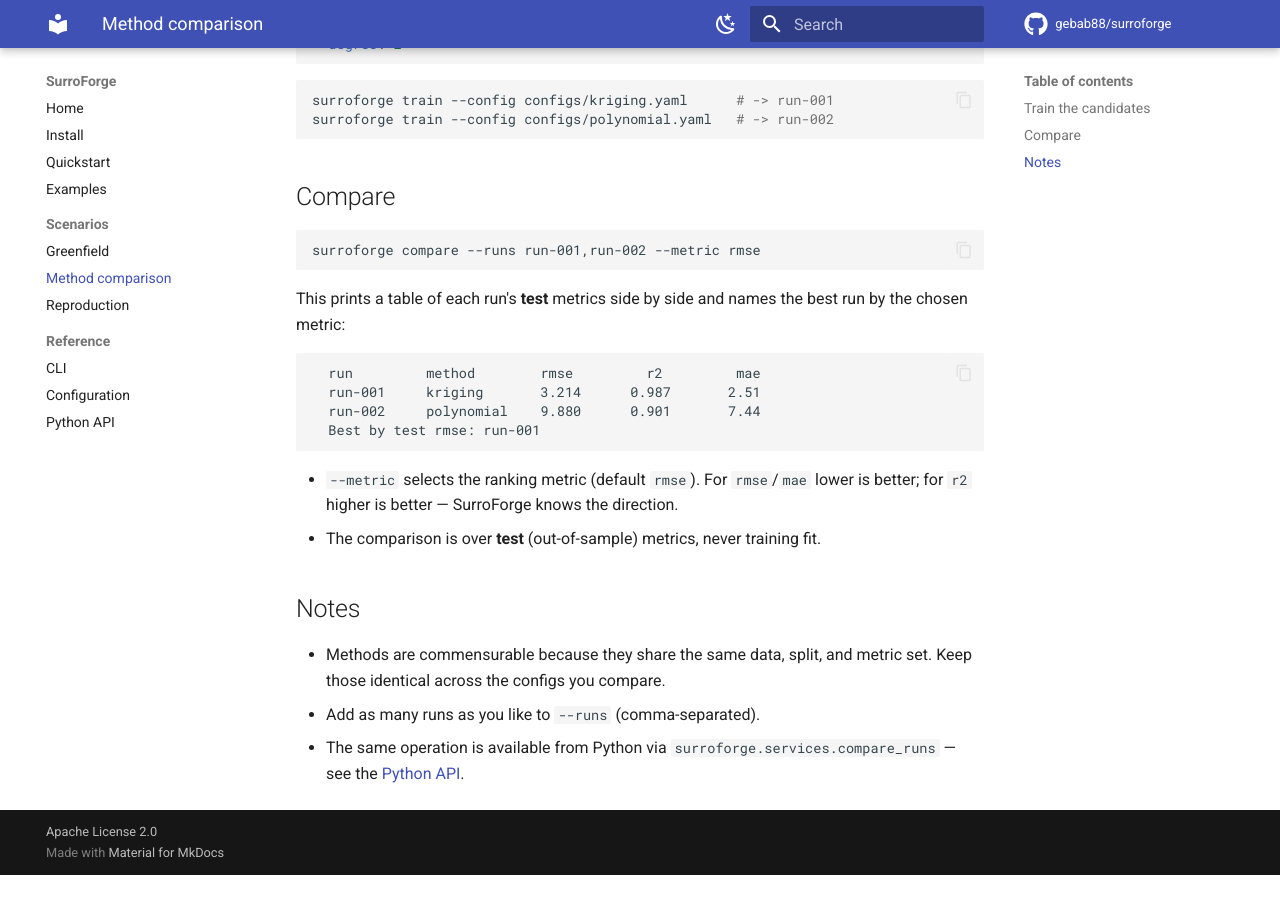
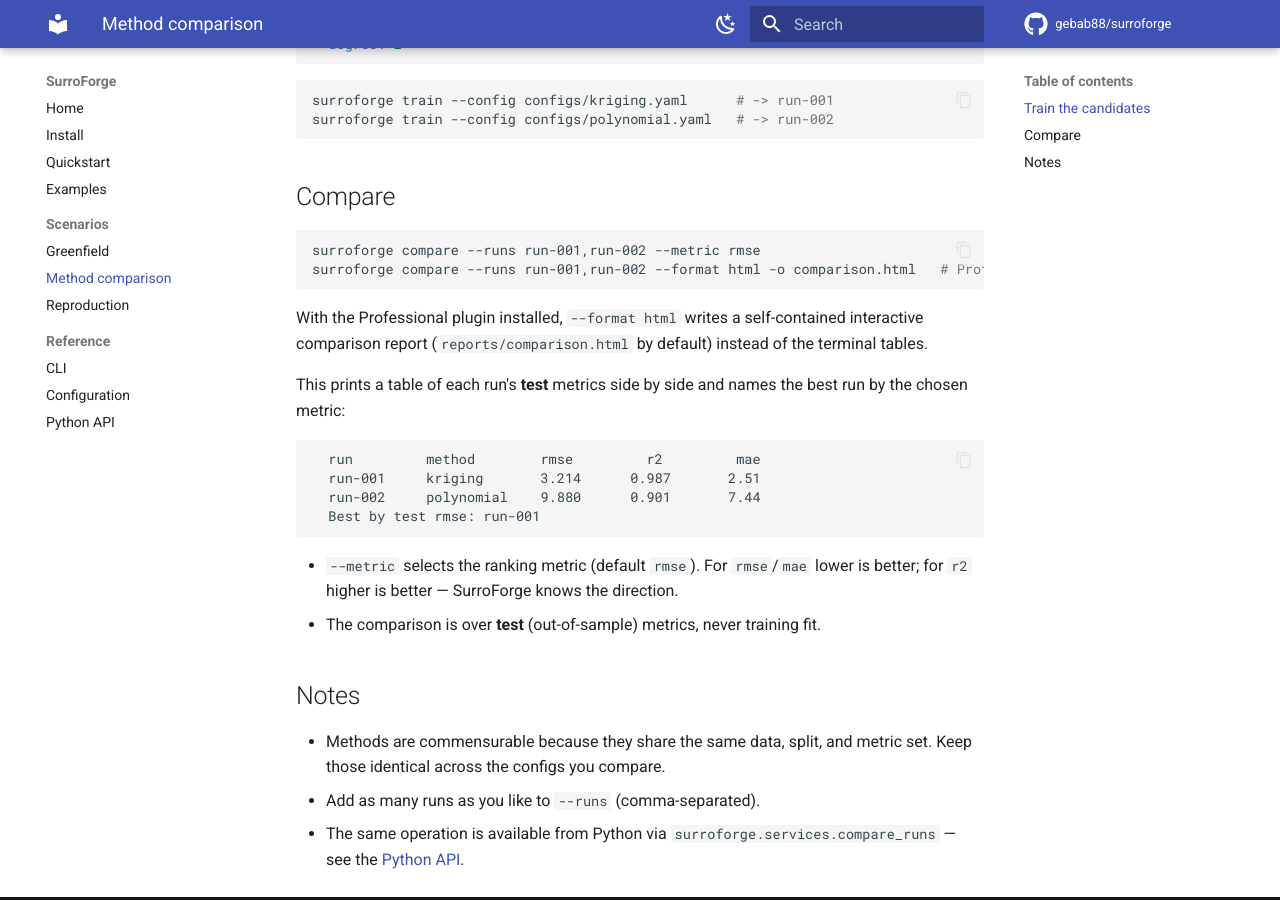
Before and after one commit to gebab88/surroforge, an MkDocs documentation site: the page built from docs/scenarios/method-comparison.md, in a window 1280 px wide and 900 px high, scrolled down 864 px. Built offline with MkDocs 1.6.1 and Material for MkDocs 9.7.7, drawn with Linux system fonts in a browser that asks for light colours; comment, search, counter and statistics services are not loaded; before the commit the page ends 1739 px from its top, so only the background shows below that.

Commit message:
docs: document compare --format html

````diff
--- a/docs/scenarios/method-comparison.md
+++ b/docs/scenarios/method-comparison.md
@@ -44,7 +44,12 @@ surroforge train --config configs/polynomial.yaml   # -> run-002
 
 ```bash
 surroforge compare --runs run-001,run-002 --metric rmse
+surroforge compare --runs run-001,run-002 --format html -o comparison.html   # Professional plugin
 ```
+
+With the Professional plugin installed, `--format html` writes a self-contained
+interactive comparison report (`reports/comparison.html` by default) instead of the
+terminal tables.
 
 This prints a table of each run's **test** metrics side by side and names the best
 run by the chosen metric:
````
Also changed, not shown: README.md (+1 -0 lines).
